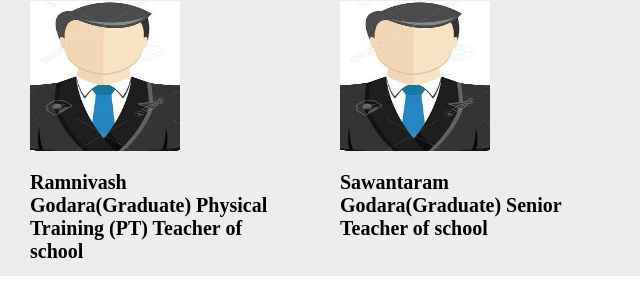
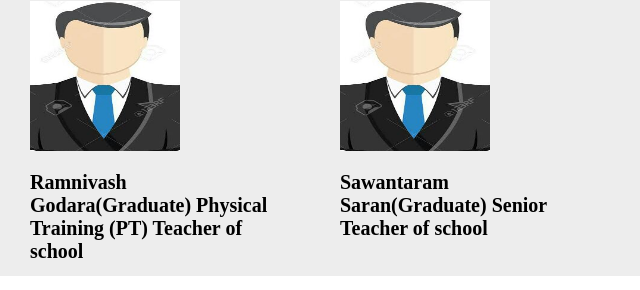
Before and after one commit to ramakant-sharma/gurukul, a plain HTML site: page index.html in a window 1280 px wide. Shown: the part 916-1206 px from the top of the page, 640-1280 px from the left. Drawn offline with Linux system fonts and the light colour scheme.

Commit message:
Update index.html

```diff
--- a/index.html
+++ b/index.html
@@ -156,7 +156,7 @@
                      <div id="shihsrm">
                             <img src="teachers_photos/WhatsApp Image 2019-06-30 at 6.11.31 PM.jpeg">
             <!-- <img src="teachers_photos/BeautyPlus_20181127114549196_save%20(1).jpg"> -->
-                         <p>Sawantaram Godara(Graduate) Senior Teacher of school</p>
+                         <p>Sawantaram Saran(Graduate) Senior Teacher of school</p>
             </div>
             </div>
 
```
